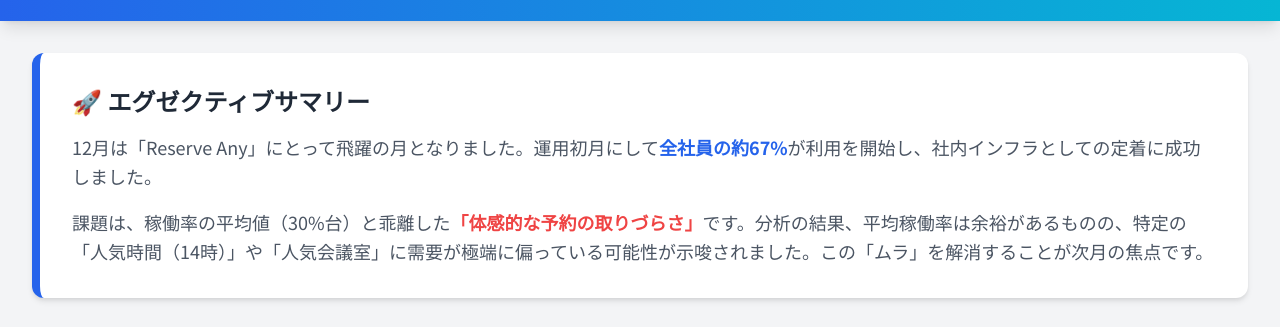
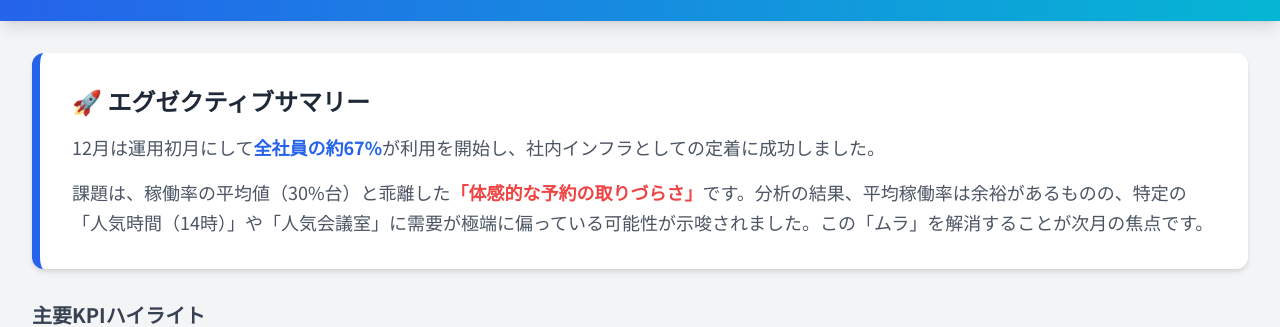
Before and after one commit to ogawa-div/ra-sample, a plain HTML site: page index.html in a window 1280 px wide. Shown: the part 103-430 px from the top of the page. Drawn offline with nearby package versions, Linux system fonts and the light colour scheme.

Commit message:
Update index.html

```diff
--- a/index.html
+++ b/index.html
@@ -59,7 +59,7 @@
         <section class="bg-white rounded-xl card-shadow p-6 md:p-8 border-l-8 border-blue-600">
             <h2 class="text-2xl font-bold text-gray-800 mb-4">🚀 エグゼクティブサマリー</h2>
             <p class="text-gray-600 leading-relaxed text-lg mb-4">
-                12月は「Reserve Any」にとって飛躍の月となりました。運用初月にして<span class="font-bold text-blue-600">全社員の約67%</span>が利用を開始し、社内インフラとしての定着に成功しました。
+                12月は運用初月にして<span class="font-bold text-blue-600">全社員の約67%</span>が利用を開始し、社内インフラとしての定着に成功しました。
             </p>
             <p class="text-gray-600 leading-relaxed text-lg">
                 課題は、稼働率の平均値（30%台）と乖離した<span class="font-bold text-red-500">「体感的な予約の取りづらさ」</span>です。分析の結果、平均稼働率は余裕があるものの、特定の「人気時間（14時）」や「人気会議室」に需要が極端に偏っている可能性が示唆されました。この「ムラ」を解消することが次月の焦点です。
```
